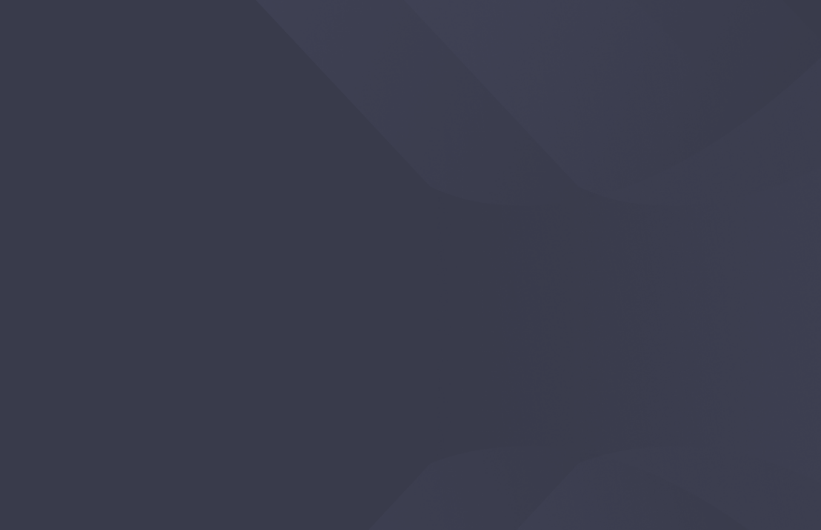
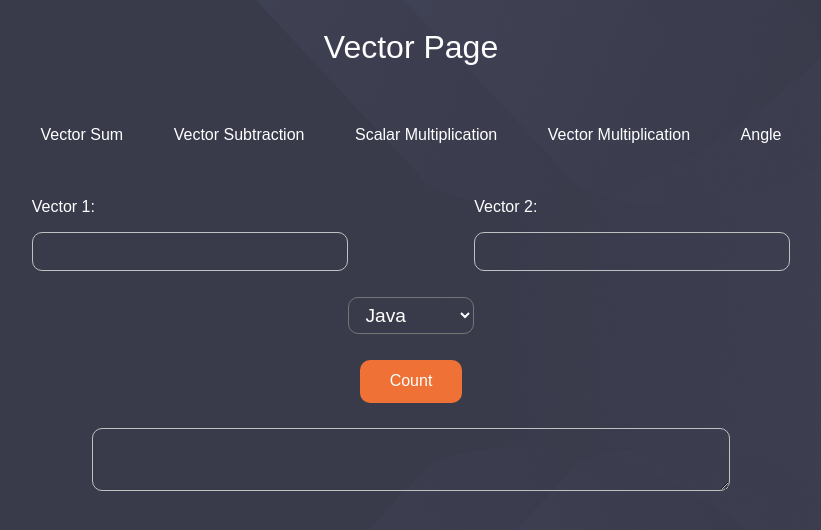
Before and after one commit to MaxEmelyanovich/WolframX, a React (Create React App) app in the folder front/my-app/: page /vectorpage in a window 1280 px wide. Before the commit this address had no page. Shown: the top 530 px of the page, without its empty margins (229-1050 px from the left). Built offline with nearby package versions, Linux system fonts and the light colour scheme.

Commit message:
front updated

```diff
--- a/front/my-app/src/App.js
+++ b/front/my-app/src/App.js
@@ -22,6 +22,7 @@ import Trapezoidal from './components/Trapezoidal';
 import Simpson from './components/Simpson';
 import Romberg from './components/Romberg';
 import Converter from './components/Converter';
+import VectorPage from './components/VectorPage';
 import './App.css';
 import logoSVG from './assets/logo.svg';
 
@@ -91,6 +92,7 @@ function AppContent() {
                 <Route path="/simpson" element={<Simpson />}/>
                 <Route path="/romberg" element={<Romberg />}/>
                 <Route path="/converter" element={<Converter />}/>
+                <Route path="/vectorpage" element={<VectorPage />}/>
             </Routes>
         </div>
     );
--- a/front/my-app/src/components/Calculations.css
+++ b/front/my-app/src/components/Calculations.css
@@ -40,7 +40,7 @@
 }
 
 .rect {
-    flex: 0 0 60%;
+    flex: 0 0 50%;
     background-color: rgba(192, 192, 192, 0.08);
     border-radius: 10%;
     padding-bottom: 8%;
@@ -51,14 +51,12 @@
 .headerWithSelector {
     margin-top: 5%;
     display: flex;
-    flex-direction: row;
+    flex-direction: column;
     justify-content: center;
     align-items: center;
+    width: 100%;
 }
 
-.calculationsSelector {
-    background-color: rgba(0,0,0,0);
-}
 
 .h1Calc {
     border-bottom: 2px solid #c0c0c0;
--- a/front/my-app/src/components/Calculations.js
+++ b/front/my-app/src/components/Calculations.js
@@ -11,8 +11,9 @@ function Calculations() {
         <div className="calculations-container">
 
             <div className="headerWithSelector">
+                <LanguageSelector />
                 <h1 class="h1Calc">{t('calculations')}</h1>
-                <LanguageSelector />
+
             </div>
 
 
@@ -87,9 +88,9 @@ function Calculations() {
                 </div>
 
                 <div className="rect">
-                    <h2 class="h2Calc">Form 4</h2>
-                    <Link className="link" to="/">
-                        Link 1
+                    <h2 class="h2Calc">Vectors</h2>
+                    <Link className="link" to="/vectorpage">
+                        Vector Page
                     </Link>
                     <br></br>
                     <Link className="link" to="/">
--- /dev/null
+++ b/front/my-app/src/components/VectorPage.css
@@ -0,0 +1,108 @@
+.vectorPageContainer {
+    display: flex;
+    flex-direction: column;
+}
+
+.vectorHeaderContainer {
+    display: flex;
+    justify-content: center;
+}
+
+.vectorPageHeader {
+    color: #fff;
+    font-family: 'Mulish', sans-serif;
+    font-weight: lighter;
+    font-size: 200%;
+}
+
+.vectorPageButtons {
+    margin-top: 2%;
+    display: flex;
+    flex-direction: row;
+    justify-content: center;
+    gap: 2%;
+}
+
+.vectorPageInputs {
+    display: flex;
+    flex-direction: row;
+    justify-content: center;
+    gap: 10%;
+    margin-top: 2%;
+}
+
+.vectorLibSelector {
+    margin-top: 2%;
+    padding-left: 1%;
+    padding-top: 0.5%;
+    padding-bottom: 0.5%;
+    width: 10%;
+    color: #fff;
+    font-family: 'Mulish', sans-serif;
+    font-size: 120%;
+    border-radius: 10px;
+    background-color: rgba(0,0,0,0);
+}
+
+.vectorPageButton {
+    padding: 1% 1%;
+    margin-top: 2%;
+    font-family: 'Mulish', sans-serif;
+    font-size: 100%;
+    height: auto;
+    width: 8%;
+    background-color: #ef7135;
+    color: #fff;
+    border: none;
+    border-radius: 10px;
+}
+
+.vectorPageTextArea {
+    margin-top: 2%;
+    width: 50%;
+    padding-top: 1%;
+    padding-bottom: 1%;
+    border: 1px solid #c0c0c0;
+    border-radius: 10px;
+    font-size: 120%;
+    color: #c0c0c0;
+    background-color: rgba(0,0,0,0);
+}
+
+.vector-button {
+    border: none;
+    border-radius: 10px;
+    font-family: 'Mulish', sans-serif;
+    font-size: 100%;
+    color: #fff;
+    padding: 1%;
+    background-color: rgba(0,0,0,0);
+}
+
+.vector-button:hover {
+    background-color: rgba(0,0,0,0);
+    color: #ef7135
+}
+
+.vector-button.active {
+    border: 1px solid #ef7135;
+    color: #ef7135
+
+}
+
+.vectorPageP {
+    font-family: 'Mulish', sans-serif;
+    font-size: 100%;
+    color: #fff;
+}
+
+.vectInput {
+    padding-left: 2%;
+    padding-top: 2.5%;
+    padding-bottom: 2.5%;
+    border: 1px solid #c0c0c0;
+    border-radius: 10px;
+    font-size: 120%;
+    color: #c0c0c0;
+    background-color: rgba(0,0,0,0);
+}
--- /dev/null
+++ b/front/my-app/src/components/VectorPage.js
@@ -0,0 +1,106 @@
+import React, { useState } from 'react';
+import './VectorPage.css';
+
+function VectorPage() {
+    const [vector1, setVector1] = useState('');
+    const [vector2, setVector2] = useState('');
+    const [language, setLanguage] = useState('Java');
+    const [operation, setOperation] = useState('');
+    const [responseData, setResponseData] = useState('');
+
+    const handleVector1Change = (event) => {
+        setVector1(event.target.value);
+    };
+
+    const handleVector2Change = (event) => {
+        setVector2(event.target.value);
+    };
+
+
+    const sendDataToServer = async () => {
+        try {
+            const response = await fetch(
+                'http://25.23.19.72:8080/calculations/vectors/twoVectors',
+                {
+                    method: 'POST',
+                    headers: {
+                        'Content-Type': 'application/json',
+                    },
+                    body: JSON.stringify({
+                        vector1: '{'+vector1+'}',
+                        vector2: '{'+vector2+'}',
+                        language: language,
+                        operation: operation
+                    }), // Отправка данных на сервер
+                }
+            );
+
+            const data = await response.json(); // Преобразование ответа в JSON формат
+
+            // console.log(data.result);
+            setResponseData(data.result); // Установка полученного ответа в состояние responseData
+        } catch (error) {
+            console.error('Ошибка:', error);
+        }
+    };
+
+    const handleSubmit = (event) => {
+        event.preventDefault();
+
+        sendDataToServer();
+    };
+
+
+
+    return (
+        <div className="vectorPageContainer">
+            <div className="vectorHeaderContainer">
+                <h1 className="vectorPageHeader">Vector Page</h1>
+            </div>
+        <div className="vectorPageButtons">
+            <button onClick={() => setOperation('sum')} className={operation === 'sum' ? 'vector-button active' : 'vector-button'}>Vector Sum</button>
+            <button onClick={() => setOperation('sub')} className={operation === 'sub' ? 'vector-button active' : 'vector-button'}>Vector Subtraction</button>
+            <button onClick={() => setOperation('scalarMul')} className={operation === 'scalarMul' ? 'vector-button active' : 'vector-button'}>Scalar Multiplication</button>
+            <button onClick={() => setOperation('vectorMul')} className={operation === 'vectorMul' ? 'vector-button active' : 'vector-button'}>Vector Multiplication</button>
+            <button onClick={() => setOperation('angle')} className={operation === 'angle' ? 'vector-button active' : 'vector-button'}>Angle</button>
+        </div>
+        <div className="vectorPageInputs">
+        <div style={{width: '25%', display: 'flex', flexDirection: 'column', justifyContent: 'center'}}>
+        <p className="vectorPageP">Vector 1:</p>
+        <input
+            value={vector1}
+            onChange={handleVector1Change}
+            className="vectInput"
+        />
+        </div>
+        <div style={{width: '25%', display: 'flex', flexDirection: 'column', justifyContent: 'center'}}>
+        <p className="vectorPageP">Vector 2:</p>
+        <input
+            value={vector2}
+            onChange={handleVector2Change}
+            className="vectInput"
+        />
+        </div>
+        </div>
+        <div style={{display: 'flex', flexDirection: 'column', alignItems: 'center'}}>
+        <select
+            value={language}
+            onChange={event => setLanguage(event.target.value)}
+            className="vectorLibSelector"
+        >
+            <option value="Java" style={{backgroundColor: '#403c4c'}}>Java</option>
+            <option value="C++" style={{backgroundColor: '#403c4c'}}>C++</option>
+        </select>
+        <button onClick={handleSubmit} className="vectorPageButton">Count</button>
+
+            <textarea
+                        value={responseData}
+                        className="vectorPageTextArea"
+                        readOnly
+            />
+        </div>
+        </div>
+    );
+}
+
+export default VectorPage;
```
Also changed, not shown: front/my-app/src/components/LanguageSelector.css (deleted, +0 -11 lines), front/my-app/src/components/ChatRoom.js (line endings or trailing spaces).
